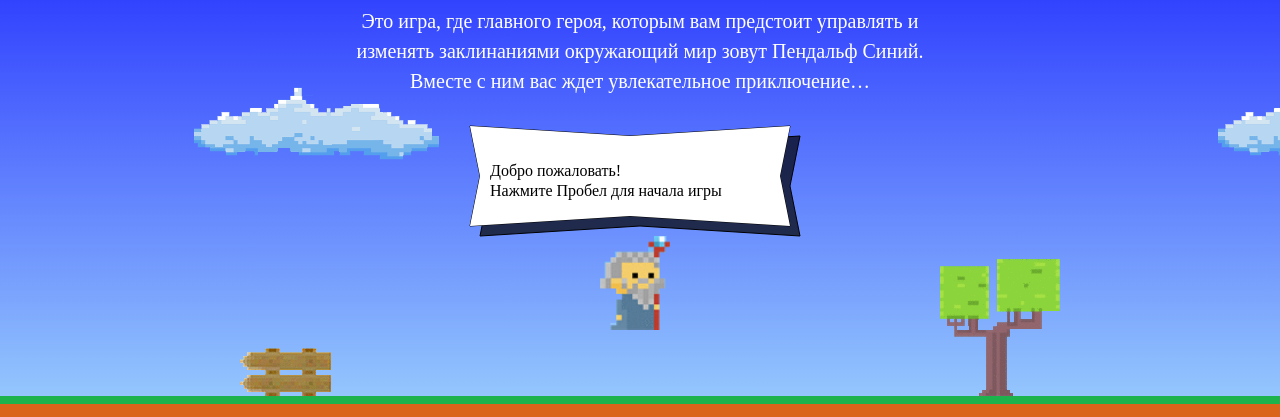
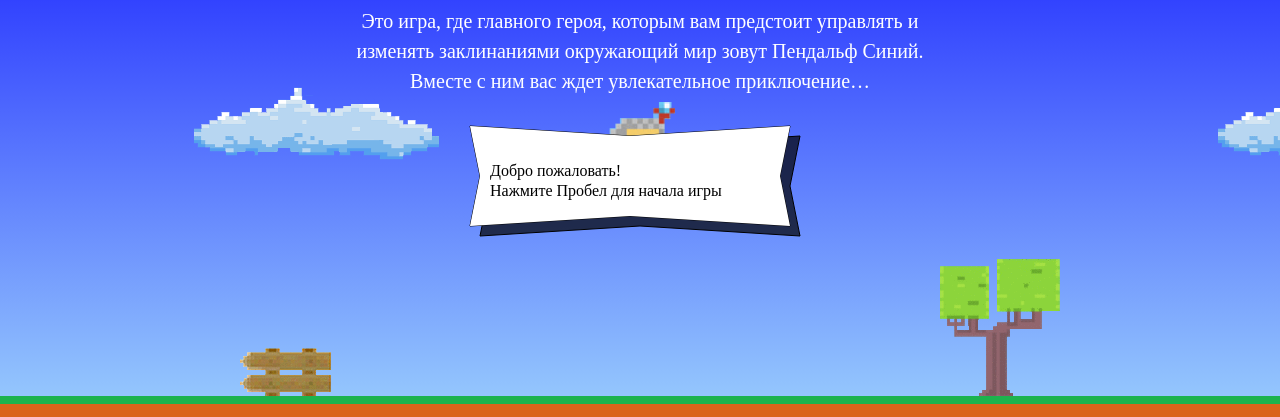
Before and after one commit to artytrik/Code-and-magick, a website: page index.html in a window 1280 px wide. Shown: the part 203-620 px from the top of the page. Drawn offline with Linux system fonts and the light colour scheme; a web font is replaced by a local one.

Commit message:
Исправил замечания наставника по функциям

```diff
--- a/index.html
+++ b/index.html
@@ -192,10 +192,10 @@
     return 1.337 * wizardWidth;
   }
   var getWizardX = function(width) {
-    return 310;
+    return width/2 - wizardWidth/2;
   }
   var getWizardY = function(height) {
-    return 140;
+    return height/3 - getWizardHeight();
   }
 </script>
 <script src="js/game.js"></script>
```
